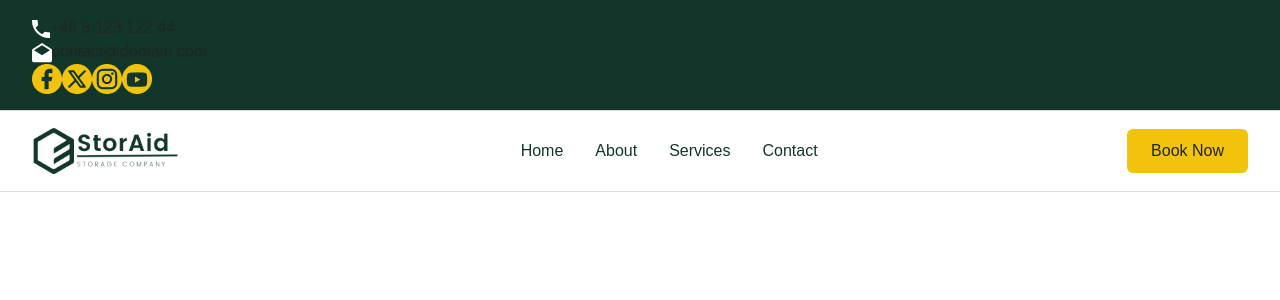
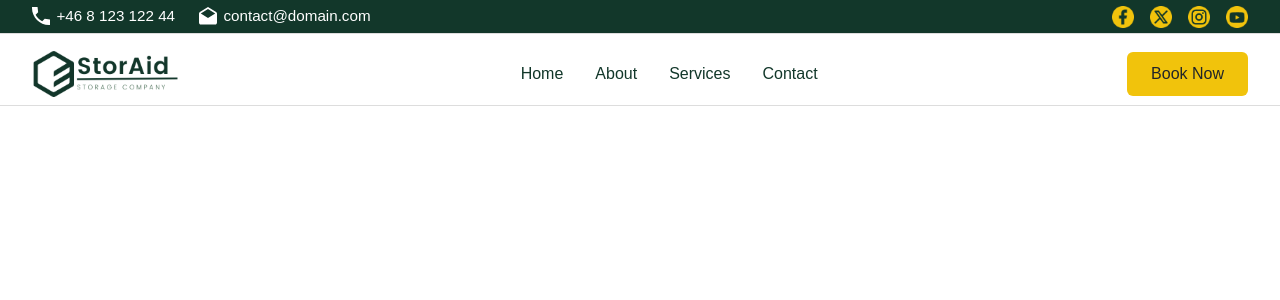
Before and after one commit to Pieplow/storaid-assignment-react, a React (Vite) app: page / in a window 1280 px wide. Shown: the top 300 px of the page. Built offline with nearby package versions, Linux system fonts and the light colour scheme.

Commit message:
social bar up

```diff
--- a/src/components/layout/Navbar.css
+++ b/src/components/layout/Navbar.css
@@ -1,6 +1,7 @@
 .navbar {
   position: relative;
   width: 100%;
+  height: 4.5rem;
   background-color: white;
   display: flex;
   justify-content: space-between;
--- a/src/components/layout/SocialBar.css
+++ b/src/components/layout/SocialBar.css
@@ -1,8 +1,61 @@
 .social-bar {
-  position: relative;
+  display: flex;
+  justify-content: space-between;
   width: 100%;
+  height: 2.1rem;
   background-color: var(--color-text);
   align-items: center;
   padding: 1rem 2rem;
   border-bottom: 1px solid #ddd;
+  gap: 1rem;
 }
+
+.contact {
+  display: flex;
+  align-items: center;
+  gap: 1.5rem;
+  color: white;
+}
+
+.phone,
+.email {
+  display: flex;
+  align-items: center;
+  gap: 0.4rem;
+}
+
+.phone img,
+.email img {
+  width: 18px;
+  height: 18px;
+}
+
+.phone a,
+.email a {
+  color: white;
+  text-decoration: none;
+  transition: opacity 0.2s ease;
+  font-size: 0.95rem;
+}
+
+.phone a:hover,
+.email a:hover {
+  opacity: 0.8;
+}
+
+.social-media {
+  display: flex;
+  gap: 1rem;
+  padding-left: 1rem;
+}
+
+.social-media a img {
+  width: 22px;
+  height: 22px;
+  transition: transform 0.2s ease, opacity 0.2s ease;
+}
+
+.social-media a:hover {
+  transform: scale(1.1);
+  color: #ddd;
+}
--- a/src/components/layout/SocialBar.jsx
+++ b/src/components/layout/SocialBar.jsx
@@ -13,15 +13,17 @@ import YoutubeIcon from "../../assets/Youtube.png";
 
 function SocialBar() {
   return (
-    <div className="social-bar">
+<div className="social-bar">
+    <div className="contact">
       <div className="phone">
         <img src={phoneIcon} alt="contact by phone" />
-        <span>+46 8 123 122 44</span>
+        <a href="tel:+46812312244">+46 8 123 122 44</a>
       </div>
       <div className="email">
         <img src={emailIcon} alt="contact by email" />
-        <span>contact@domain.com</span>
+        <a href="mailto:contact@domain.com">contact@domain.com</a>
         </div>
+    </div>
 
     <div className="social-media">
       <a href="https://facebook.com" target="_blank" rel="noopener noreferrer">
@@ -41,7 +43,7 @@ function SocialBar() {
       </a>
     </div>
 
-    </div>
+</div>
   );
 }
 
```
